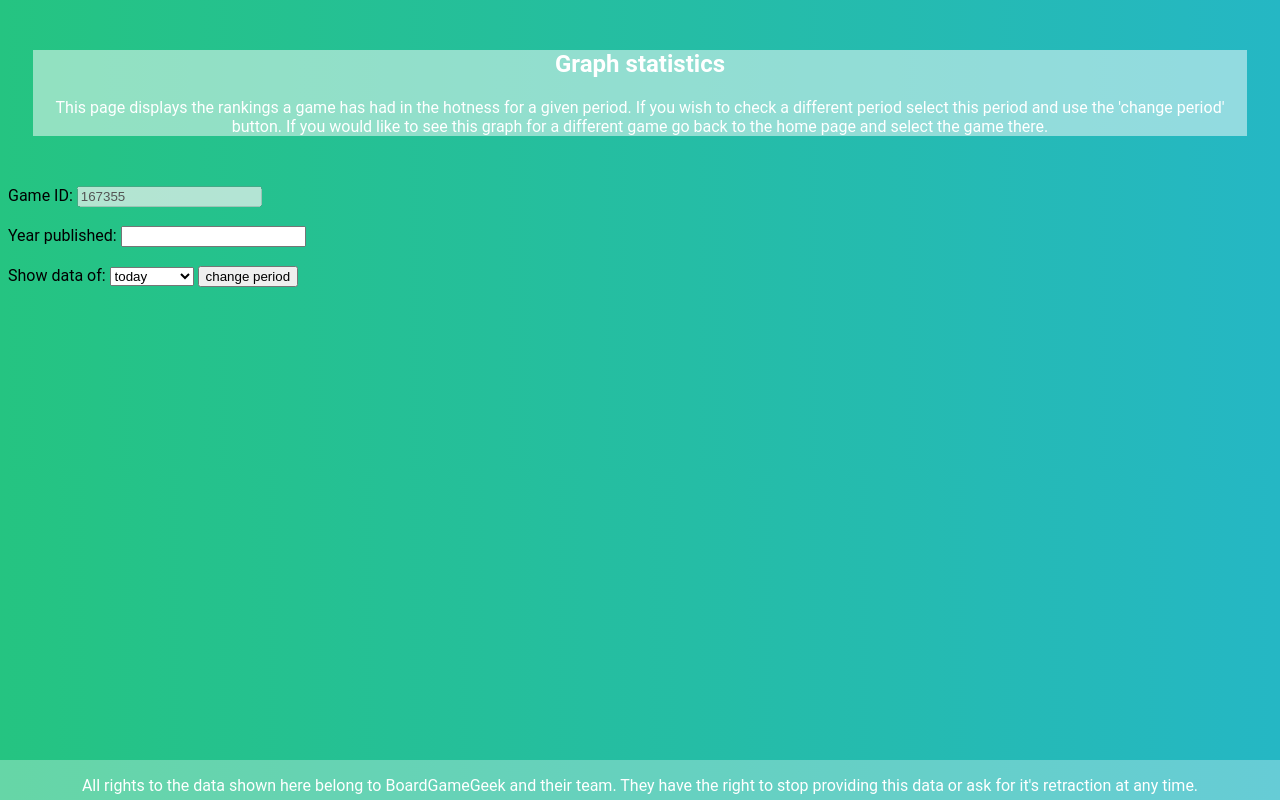
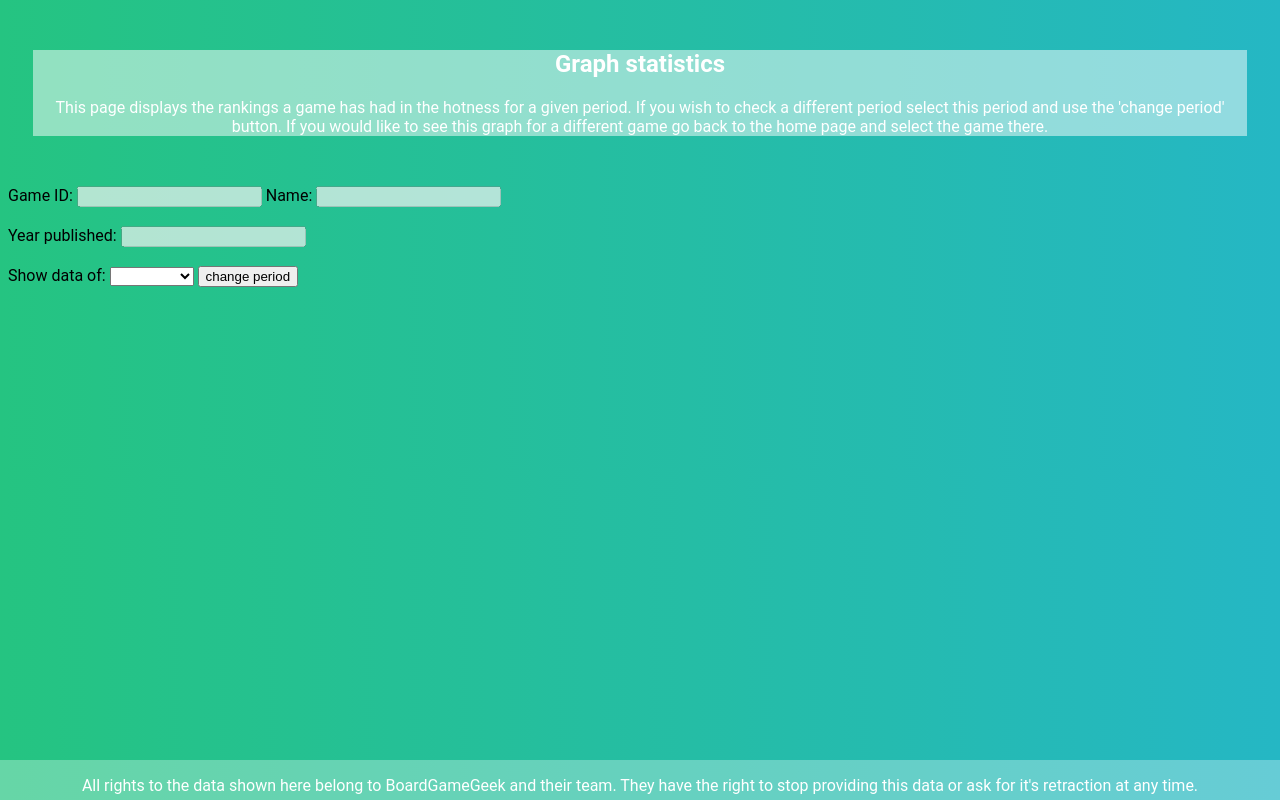
Before and after one commit to DaafdeH/bgg-hotness, a website: page public/chart.html in a window 1280 px wide. Drawn offline with nearby package versions, Linux system fonts and the light colour scheme; no server answers.

Commit message:
Connected home to chart

```diff
--- a/public/chart.html
+++ b/public/chart.html
@@ -13,7 +13,9 @@
         </div>
         <div class="input-options">
             <label for="Bgg_id">Game ID:</label>
-            <input type="text" id="bgg_id" name="Bgg_id"><br><br>
+            <input type="text" id="bgg_id" name="Bgg_id">
+            <label for="name">Name:</label>
+            <input type="text" id="name" name="Name"><br><br>
             <label for="Bgg_id">Year published:</label>
             <input type="text" id="yearPublished" name="YearPublished"><br><br>
             <label for="Period">Show data of:</label>
@@ -30,13 +32,13 @@
     <div class="footer">
         <p>All rights to the data shown here belong to BoardGameGeek and their team. They have the right to stop providing this data or ask for it's retraction at any time.</p>
     </div>
-    <script>
+    <!-- <script>
         window.addEventListener('load', (event) => {
-            const bggID_Field = document.getElementById('bgg_id')
+
             bggID_Field.value = '167355'
             bggID_Field.disabled = true
         })
-    </script>
+    </script> -->
     <script src="https://cdnjs.cloudflare.com/ajax/libs/Chart.js/2.5.0/Chart.min.js"></script>
     <script src='./js/buildChart.js'></script>
     </body>
--- a/public/home.html
+++ b/public/home.html
@@ -41,14 +41,15 @@
             <table cellpadding="0" cellspacing="0" border="0">
                 <thead>
                     <tr>
-                        <!-- <th>Nr.</th> -->
+                        <th>Number</th>
                         <th>average score</th>
                         <th>Times in hotness</th>
                         <th>Thumbnail</th>
                         <th>Name</th>
                         <th>Year of publishing</th>
                         <th>Kickstarter?</th>
-                        <th>type</th>
+                        <th>Type</th>
+                        <th>Graph Link</th>
                     </tr>
                 </thead>
             </table>
@@ -65,7 +66,7 @@
         </div>
         <script>
             function repopulateTable() {populateTable()}</script>
-        <script src='../js/populateTable.js'></script>
+        <script src='./js/populateTable.js'></script>
         <script src="https://ajax.googleapis.com/ajax/libs/jquery/3.5.1/jquery.min.js">
             $(window).on("load resize ", function() {
             var scrollWidth = $('.tbl-content').width() - $('.tbl-content table').width();
--- a/public/js/buildChart.js
+++ b/public/js/buildChart.js
@@ -1,13 +1,32 @@
 window.addEventListener('load', (event) => {
     try{
+        loadGameInfo()
         buildChart()
     } catch (e) {
         console.error(e)
     }
 });
 
+function loadGameInfo() {
+    const bggIDField = document.getElementById('bgg_id')
+    bggIDField.value = new URL (window.location.href).searchParams.get('bgg_id')
+    bggIDField.disabled = true
+
+    const nameField = document.getElementById("name")
+    nameField.value = new URL (window.location.href).searchParams.get('name')
+    nameField.disabled = true
+
+    const ypFIeld = document.getElementById("yearPublished")
+    ypFIeld.disabled = true
+
+    let period = new URL (window.location.href).searchParams.get('period')
+    document.getElementById("period").value = period
+
+}
+
 async function buildChart() {
-    const id = new URL (window.location.href).searchParams.get('bgg_id')
+    const id = document.getElementById('bgg_id').value
+    const name = document.getElementById("name")
     let period = document.getElementById('period').value
 
     const data = await getDataForChart(id, period)
@@ -17,11 +36,11 @@ async function buildChart() {
         let time = ranking.datetime_polled.substr(11, 5)
         return date + " " + time
     })
+
     const dataset = data.map(ranking => ranking.rank)
 
     const label = data[0].name
     const ypFIeld = document.getElementById("yearPublished")
-    ypFIeld.disabled = true
     ypFIeld.value = data[0].yearpublished
 
    if (period !== "today") {
```
Also changed, not shown: public/js/populateTable.js (+8 -6 lines), src/express/express.js (+0 -12 lines).
